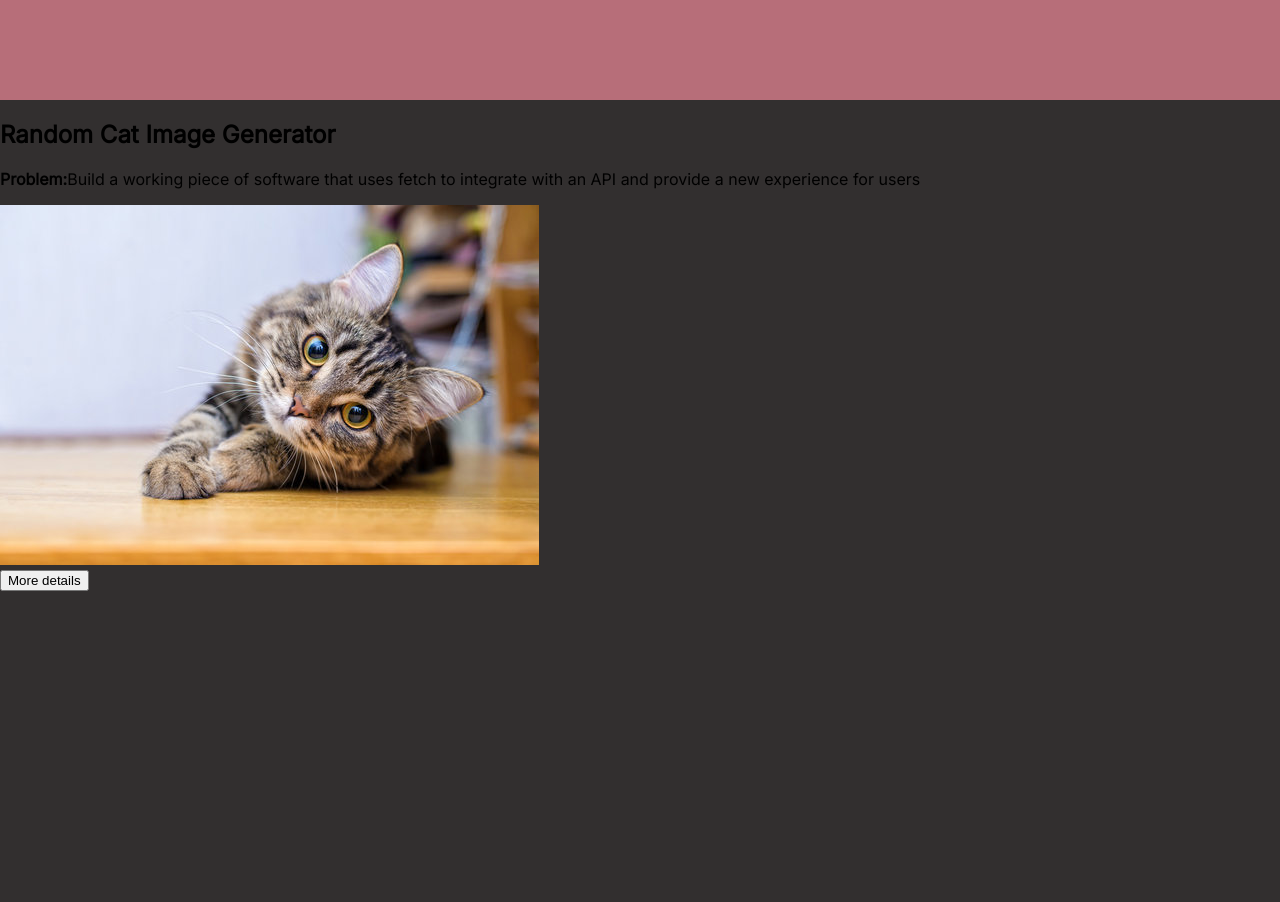
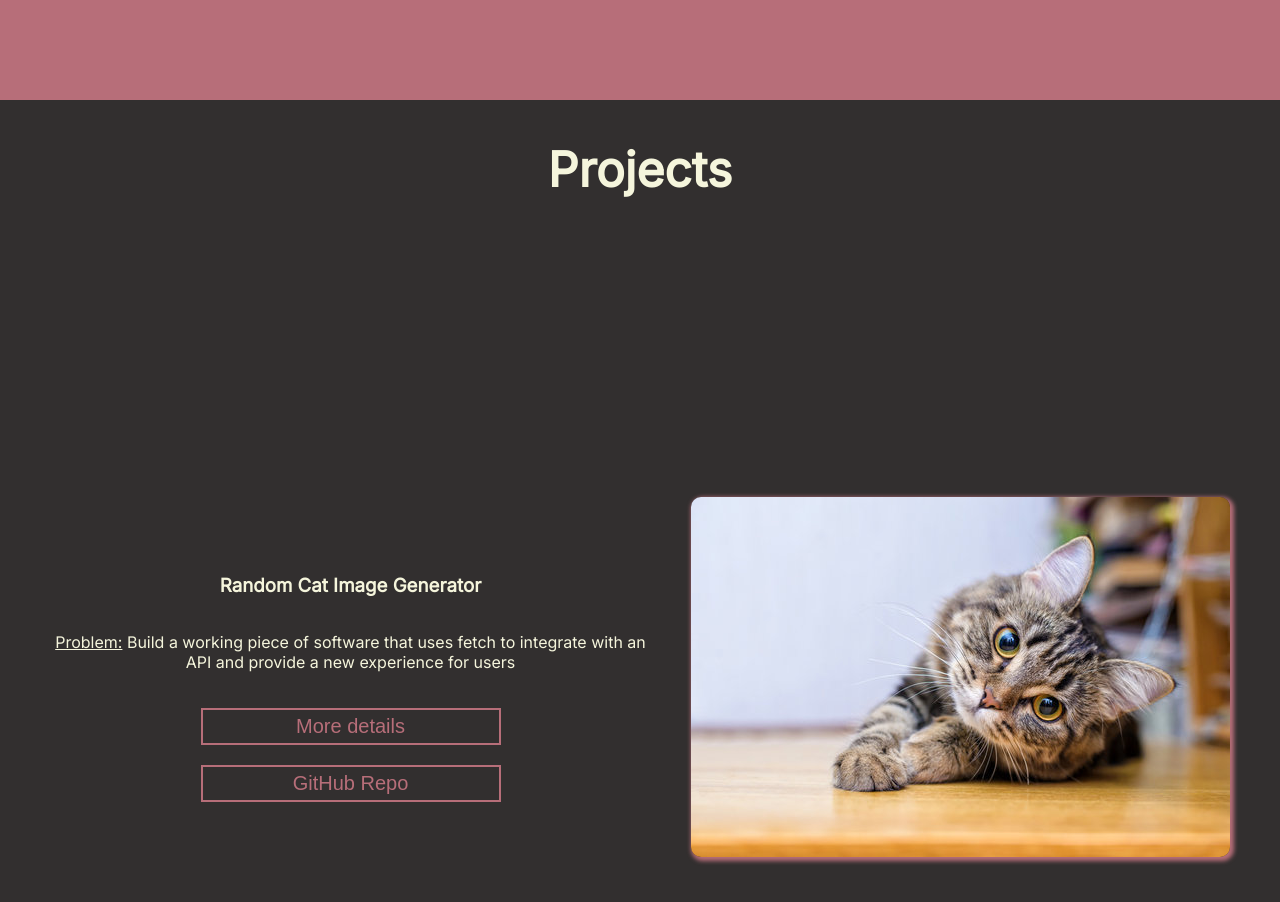
Before and after one commit to graceoreilly/portfolio, a plain HTML site: page index.html in a window 1280 px wide. Shown: the part 1500-2402 px from the top of the page. Before the commit the page ends 2091 px from the top, so only its background shows below. Drawn offline with Linux system fonts and the light colour scheme.

Commit message:
Add first Project Section
Image, text and buttons added
To remove large gap between h2 and content

```diff
--- a/index.html
+++ b/index.html
@@ -47,14 +47,15 @@
         </div>
       </section>
           <!-- <p>placeholder for random fact API</p> -->
-
+           <h2 class="projects">Projects</h2>
     <section class="project_section1">
-        <div class="cat_api">
-            <h2>Random Cat Image Generator</h2>
-            <p><strong>Problem:</strong>Build a working piece of software that uses fetch to integrate with an API and provide a new experience for users</p>
+        <div class="cat_api_details">
+            <h3>Random Cat Image Generator</h3>
+            <p> <u>Problem:</u> Build a working piece of software that uses fetch to integrate with an API and provide a new experience for users</p>
+            <button class="project_button">More details</button>
+            <button class="project_button">GitHub Repo</button>
+        </div>
             <div class="cat_img_container"><img src="images/cat_image.jpg" alt="Image of a cat"></div>
-            <button>More details</button>
-        </div>
     </section>
   </body>
 </html>
--- a/styles.css
+++ b/styles.css
@@ -60,14 +60,20 @@ h1 {
   padding: 5px 15px; /* space between button and button text */
   margin-top: 20px; /* space between button and main text */
   cursor: pointer;
+  transition: all 0.3s ease; /* Smooth transition effect */
 }
 
 .opening_button:hover {
-  background-color: #1f1a1e;
-  color: #b76e79;
+    background-color: #b76e79;
+    color: white;
+}
+
+.opening_button:active {
+    transform: scale(0.98); /* Button shrink effect on click */
 }
 
 /* About section */
+/*Main container for about section*/
 .about_section {
     background-color: #b76e79;
     color: #322f2f;
@@ -116,5 +122,65 @@ h1 {
     width: 100%; /*Ensures the image fills the container's width without exceeding it*/
     height: auto; /*Maintains the image's aspect ratio as it resizes*/
     border-radius: 10px; /* Adds rounded corners */
-    box-shadow: 4px 4px 0px 4px #322f2f;
+    box-shadow: 2px 2px 4px 2px #322f2f;
   }
+
+  /*First Project Section Styling*/
+/*heading at top of page*/
+.projects {
+    text-align: center;
+    color: beige;
+    font-size: 48px;
+    font-family: "Inter", sans-serif;
+}
+
+  .project_section1 {
+    height: 100vh; /* Makes the section's height = the full height of the viewport */
+    display: flex;
+    justify-content: center; /* Centers all child elements horizontally */
+    align-items: center; /* Center the child elements vertically */
+    padding: 40px; /* adds padding between the section and the viewport */
+    gap: 40px; /* Space between text and image */
+    flex-wrap: wrap; /*stacks the text and image vertically for smaller screens for responsiveness*/
+  }
+
+  /*Text and button to the left side of the screen*/
+  .cat_api_details {
+    color: beige;
+    display: flex;
+    flex-direction: column;
+    flex: 1;
+    max-width: 50%;
+    text-align: center;
+  }
+
+   /*styling for project buttons*/
+  .project_button {
+    font-size: 20px;
+    color: #b76e79;
+    background-color: transparent;
+    border: 2px solid #b76e79;
+    padding: 5px 15px; /* space between button and button text */
+    margin-top: 20px; /* space between button and main text */
+    cursor: pointer;
+    width: 300px;
+    align-self: center;
+    transition: all 0.3s ease; /* Smooth transition effect */
+  }
+
+  .project_button:hover {
+    background-color: #b76e79;
+    color: white;
+}
+
+.project_button:active {
+    transform: scale(0.98); /* Button shrink effect on click */
+}
+
+  /*styling for cat image*/
+  .cat_img_container img {
+    border-radius: 10px; /* Adds rounded corners */
+    box-shadow: 2px 2px 4px 2px #b76e79;
+    max-width: 100%; /*allows the image to be responsive for different screen sizes*/
+    height: auto; /* Maintain aspect ratio */
+  }
```
Also changed, not shown: 1 other file.
